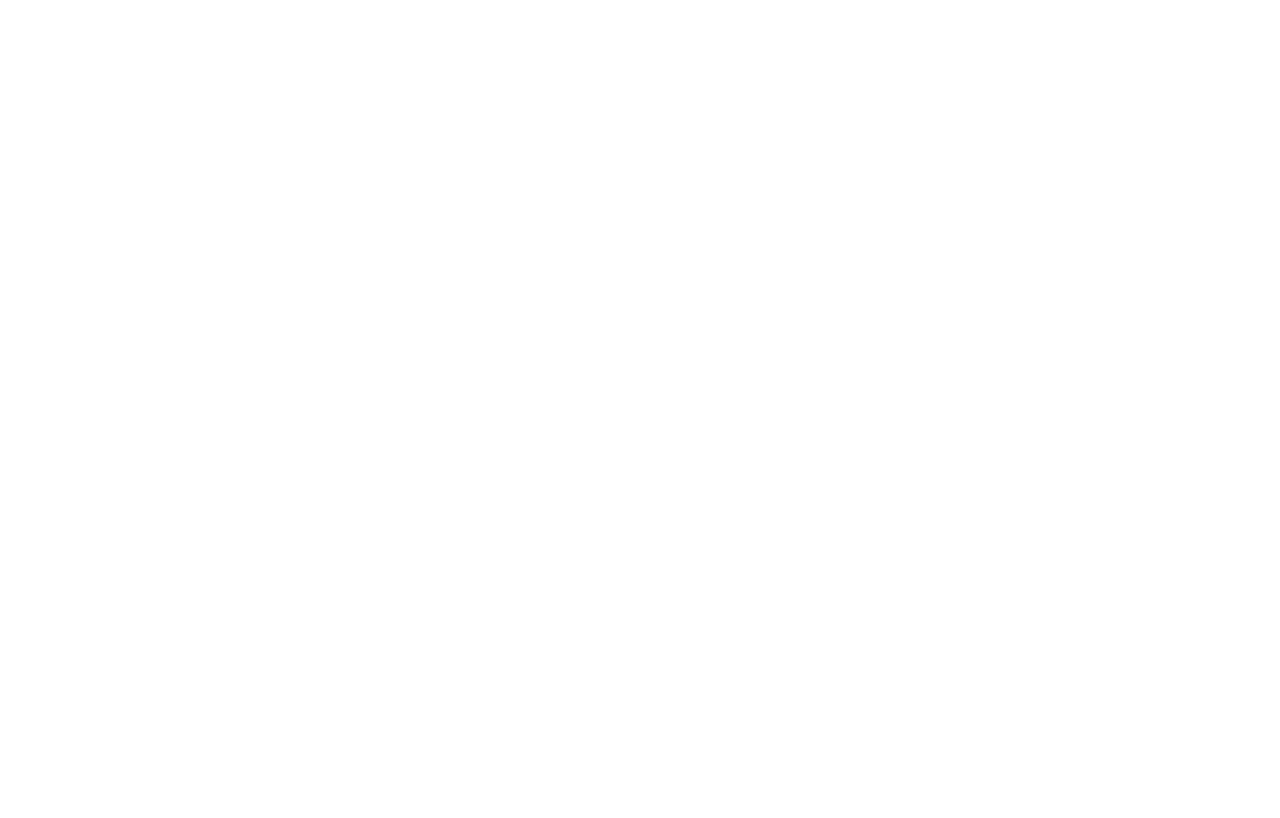
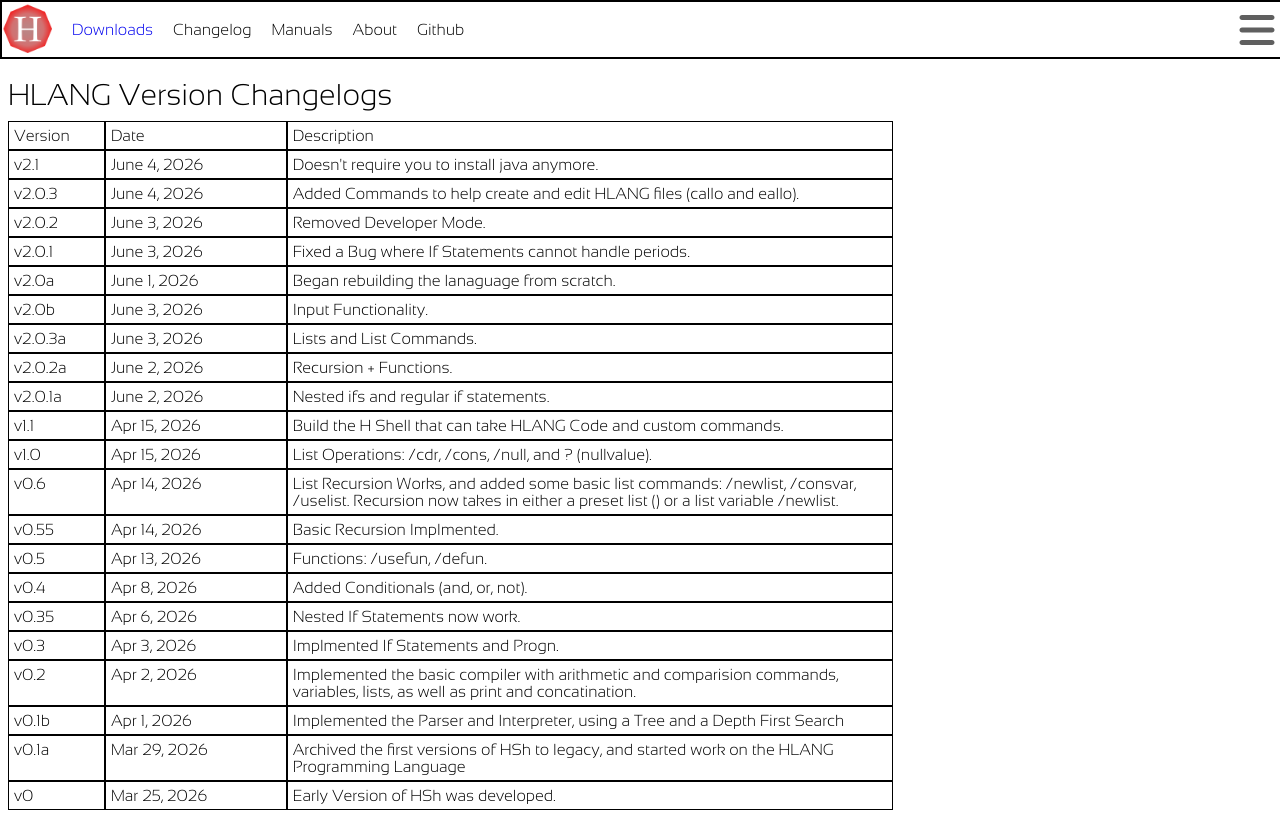
Before and after one commit to HenryLiu114/Henry-s-Shell-HSH-, a plain HTML site: page Website/changelogpage/index.html in a window 1280 px wide. Drawn offline with Linux system fonts and the light colour scheme.

Commit message:
Updated webpage and readme

```diff
--- a/Website/changelogpage/index.html
+++ b/Website/changelogpage/index.html
@@ -7,7 +7,67 @@
 </head>
 
 <body>
+    <link rel="stylesheet" href="styles.css">
 
+    <div class="page">
+        <div class="header2">
+            HLANG Version Changelogs
+        </div>
+        <div class="table">
+            <div id="Header"></div>
+            <div id="v2_1"></div>
+            <div id="v2_0_3"></div>
+            <div id="v2_0_2"></div>
+            <div id="v2_0_1"></div>
+            <div id="v2_0"></div>
+            <div id="v2_0_b"></div>
+            <div id="v2_0_3a"></div>
+            <div id="v2_0_2a"></div>
+            <div id="v2_0_1a"></div>
+            <div id="v2_0"></div>
+            <div id="v1_1"></div>
+            <div id="v1_0"></div>
+            <div id="v0_6"></div>
+            <div id="v0_55"></div>
+            <div id="v0_5"></div>
+            <div id="v0_4"></div>
+            <div id="v0_35"></div>
+            <div id="v0_3"></div>
+            <div id="v0_2"></div>
+            <div id="v0_1b"></div>
+            <div id="v0_1a"></div>
+            <div id="v0"></div>
+        </div>
+
+            <div id="navbar"></div>
+
+            <script src="script.js"></script>
+            <script>
+                document.getElementById("navbar").innerHTML = navbar();
+                document.getElementById("Header").innerHTML = addrow("Version","Date", "Description");
+                document.getElementById("v2_1").innerHTML = addrow("v2.1","June 4, 2026", "Doesn't require you to install java anymore.");
+                document.getElementById("v2_0_3").innerHTML = addrow("v2.0.3","June 4, 2026", "Added Commands to help create and edit HLANG files (callo and eallo).");
+                document.getElementById("v2_0_2").innerHTML = addrow("v2.0.2","June 3, 2026", "Removed Developer Mode.");
+                document.getElementById("v2_0_1").innerHTML = addrow("v2.0.1","June 3, 2026", "Fixed a Bug where If Statements cannot handle periods.");
+                document.getElementById("v2_0").innerHTML = addrow("v2.0","June 3, 2026", "Offical Release and Installer.");
+                document.getElementById("v2_0_b").innerHTML = addrow("v2.0b","June 3, 2026", "Input Functionality.");
+                document.getElementById("v2_0_3a").innerHTML = addrow("v2.0.3a","June 3, 2026", "Lists and List Commands.");
+                document.getElementById("v2_0_2a").innerHTML = addrow("v2.0.2a","June 2, 2026", "Recursion + Functions.");
+                document.getElementById("v2_0_1a").innerHTML = addrow("v2.0.1a","June 2, 2026", "Nested ifs and regular if statements.");
+                document.getElementById("v2_0").innerHTML = addrow("v2.0a","June 1, 2026", "Began rebuilding the lanaguage from scratch.");
+                document.getElementById("v1_1").innerHTML = addrow("v1.1","Apr 15, 2026", "Build the H Shell that can take HLANG Code and custom commands.");
+                document.getElementById("v1_0").innerHTML = addrow("v1.0","Apr 15, 2026", "List Operations: /cdr, /cons, /null, and ? (nullvalue).");
+                document.getElementById("v0_6").innerHTML = addrow("v0.6","Apr 14, 2026", "List Recursion Works, and added some basic list commands: /newlist, /consvar, /uselist. Recursion now takes in either a preset list () or a list variable /newlist.");
+                document.getElementById("v0_55").innerHTML = addrow("v0.55","Apr 14, 2026", "Basic Recursion Implmented.");
+                document.getElementById("v0_5").innerHTML = addrow("v0.5","Apr 13, 2026", "Functions: /usefun, /defun.");
+                document.getElementById("v0_4").innerHTML = addrow("v0.4","Apr 8, 2026", "Added Conditionals (and, or, not).");
+                document.getElementById("v0_35").innerHTML = addrow("v0.35","Apr 6, 2026", "Nested If Statements now work.");
+                document.getElementById("v0_3").innerHTML = addrow("v0.3","Apr 3, 2026", "Implmented If Statements and Progn.");
+                document.getElementById("v0_2").innerHTML = addrow("v0.2","Apr 2, 2026", "Implemented the basic compiler with arithmetic and comparision commands, variables, lists, as well as print and concatination.");
+                document.getElementById("v0_1b").innerHTML = addrow("v0.1b","Apr 1, 2026", "Implemented the Parser and Interpreter, using a Tree and a Depth First Search");
+                document.getElementById("v0_1a").innerHTML = addrow("v0.1a","Mar 29, 2026", "Archived the first versions of HSh to legacy, and started work on the HLANG Programming Language");
+                document.getElementById("v0").innerHTML = addrow("v0","Mar 25, 2026", "Early Version of HSh was developed.");
+            </script>
 </body>
 
 </html>
--- /dev/null
+++ b/Website/changelogpage/script.js
@@ -0,0 +1,27 @@
+function navbar() {
+    return `
+    <div class="navbar">
+        <a href="../index.html"><img class="homebutton" src="../imgs/SimpleLogo.png"></a>
+        <a href="../downloadpage/index.html" class="selectionbuttons">Downloads</a>
+        <div class="selectionbuttons">Changelog</div>
+        <div class="selectionbuttons">Manuals</div>
+        <div class="selectionbuttons">About</div>
+        <div class="selectionbuttons">Github</div>
+        <img class="tabbutton" src="../imgs/bars-solid-full.svg">
+    </div>
+    `;
+}
+
+function addrow(ver, date, desc) {
+    return `<div class="row">
+                <div class="cellVer">
+                    ${ver}
+                </div>
+                <div class="cellDate">
+                    ${date}
+                </div>
+                <div class="cellDesc">
+                    ${desc}
+                </div>
+            </div>`;
+}
--- /dev/null
+++ b/Website/changelogpage/styles.css
@@ -0,0 +1,111 @@
+.navbar {
+    display: flex;
+    align-items: center;
+    gap: 20px;
+    position: fixed;
+    top: 0;
+    left: 0;
+    width: 100%;
+    height: 55px;
+    background: white;
+    border: 2px solid black;
+    font-family: "Sansation", sans-serif;
+}
+
+.homebutton {
+    height: 50px;
+    cursor: pointer;
+}
+
+.selectionbuttons {
+    cursor: pointer;
+    text-decoration: none;
+}
+
+
+.tabbutton{
+    height: 50px;
+    margin-left: auto;
+    cursor: pointer;
+}
+
+.page {
+    display: flex;
+    justify-content: center;
+    align-items: center;
+    flex-direction: column;
+    font-family: "Sansation", sans-serif;
+    position: relative;
+}
+
+.header1{
+    font-size: 80px;
+    text-align: center;
+    padding-top: 70px;
+}
+
+.header2{
+    font-size: 30px;
+    text-align: left;
+    padding-top: 70px;
+    width: 100%;
+}
+
+.line {
+    width: 90%;
+    border: none;
+    height: 2px;
+    margin: 20px auto;
+    background-color: black;
+}
+
+.table{
+    width: 70%;
+    display: flex;
+    flex-direction: column;
+    margin-top: 10px;
+    margin-right: 30%;
+}
+
+.row{
+    display: flex;
+    flex-direction: row;
+    background-color: white;
+}
+
+.cellVer{
+    width: 10%;
+    border: 1px solid black;
+    padding: 5px;
+    overflow:hidden;
+    background-color: white;
+}
+
+.cellDate{
+    width: 20%;
+    border: 1px solid black;
+    padding: 5px;
+    overflow:hidden;
+    background-color: white;
+}
+
+.cellDesc{
+    width: 70%;
+    border: 1px solid black;
+    padding: 5px;
+    overflow: hidden;
+}
+
+@font-face {
+    font-family: "Sansation";
+    src: url("../fonts/Sansation-Light.ttf") format("truetype");
+    font-weight: 300;
+    font-style: normal;
+}
+
+@font-face {
+    font-family: "Sansation-Bold";
+    src: url("../fonts/Sansation-Regular.ttf") format("truetype");
+    font-weight: 300;
+    font-style: normal;
+}
--- a/Website/downloadpage/script.js
+++ b/Website/downloadpage/script.js
@@ -3,7 +3,7 @@ function navbar(){
     <div class="navbar">
         <a href="../index.html"><img class="homebutton" src="../imgs/SimpleLogo.png"></a>
         <a href="./index.html" class="selectionbuttons">Downloads</a>
-        <div class="selectionbuttons">Changelog</div>
+        <a href="../changelogpage/index.html" class="selectionbuttons">Changelog</a>
         <div class="selectionbuttons">Manuals</div>
         <div class="selectionbuttons">About</div>
         <div class="selectionbuttons">Github</div>
--- a/Website/script.js
+++ b/Website/script.js
@@ -3,7 +3,7 @@ function navbar(){
     <div class="navbar">
         <a href="./index.html"><img class="homebutton" src="imgs/SimpleLogo.png"></a>
         <a href="./downloadpage/index.html" class="selectionbuttons">Downloads</a>
-        <div class="selectionbuttons">Changelog</div>
+        <a href="./changelogpage/index.html" class="selectionbuttons">Changelog</a>
         <div class="selectionbuttons">Manuals</div>
         <div class="selectionbuttons">About</div>
         <div class="selectionbuttons">Github</div>
```
Also changed, not shown: 1 other file.
